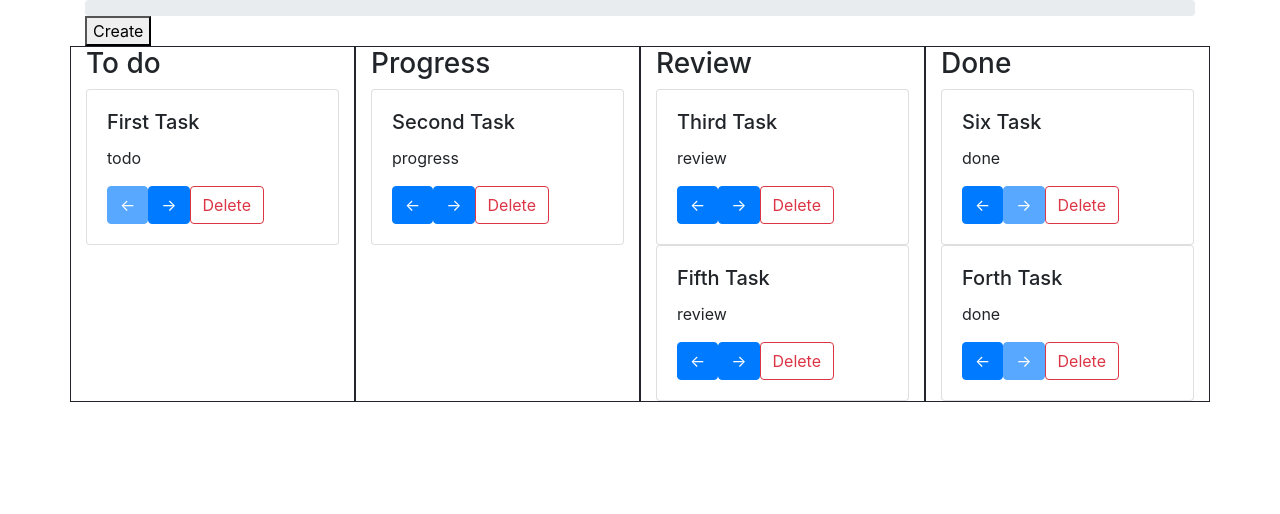
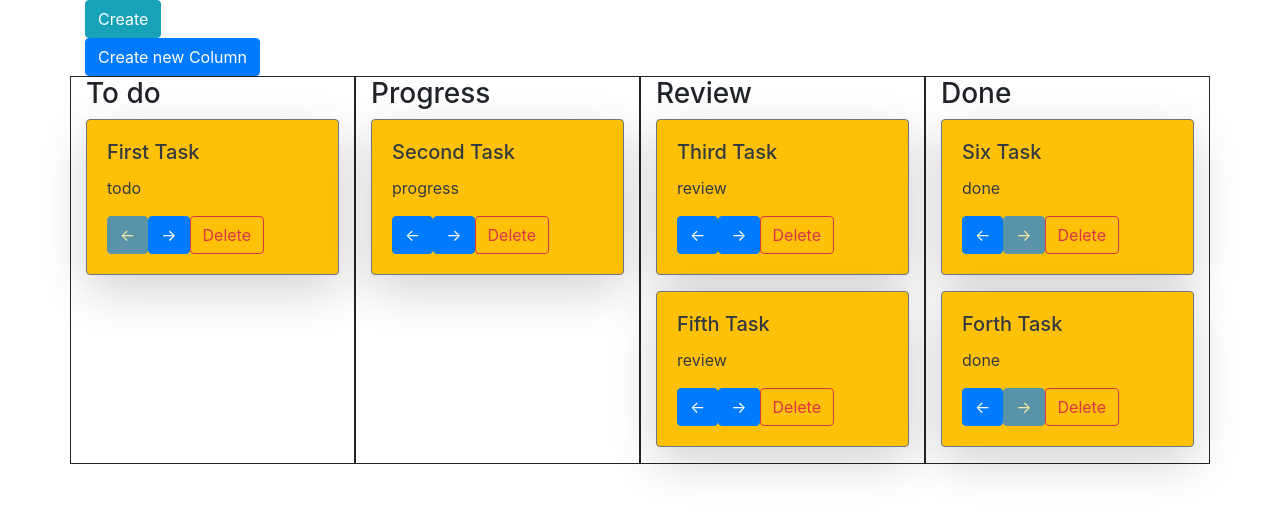
Before and after one commit to igorMokhovyk/kanban_ver_1.0, a React (Create React App) app: page / in a window 1280 px wide. Shown: the top 514 px of the page. Built offline with nearby package versions, Linux system fonts and the light colour scheme.

Commit message:
added Button New Status

```diff
--- a/src/AddNew.js
+++ b/src/AddNew.js
@@ -19,9 +19,9 @@ function AddNew(props) {
 
     return (
         <div>
-            <div className="progress">
+            <div>
             </div>
-            <button onClick={() => setCreateMode(true)}>Create</button>
+            <Button color='info' onClick={() => setCreateMode(true)}>Create</Button>
             {createMode &&
             <>
 
@@ -32,11 +32,12 @@ function AddNew(props) {
                         <Input type="text" value={nameInput} placeholder="type name here"
                                onChange={(event) => setNameInput(event.target.value)}/>
                         <Label>Status:</Label>
-                        <Input type="select" value={statusInput} onChange={(event) => setStatusInput(event.target.value)}>
-                            <option value='todo'>To do</option>
-                            <option value='progress'>In progress</option>
-                            <option value='review'>Review</option>
-                            <option value='done'>Done</option>
+                        <Input type="select" value={statusInput}
+                               onChange={(event) => setStatusInput(event.target.value)}>
+                            {props.column.map(el => <option>{el.title}</option>)}
+                            {/*<option value='progress'>In progress</option>*/}
+                            {/*<option value='review'>Review</option>*/}
+                            {/*<option value='done'>Done</option>*/}
                         </Input>
                     </ModalBody>
                     <ModalFooter>
--- a/src/App.css
+++ b/src/App.css
@@ -1,3 +1,4 @@
 .App {
   text-align: left;
+
 }
--- a/src/App.js
+++ b/src/App.js
@@ -5,6 +5,7 @@ import 'bootstrap/dist/css/bootstrap.css';
 
 
 import AddNew from "./AddNew";
+import NewStatus from "./NewStatus";
 
 
 const taskList = [
@@ -31,9 +32,19 @@ function App() {
 
 
     const [tasks, setTask] = useState(taskList);
+    const [column, setColumn] = useState(columnArray)
+
+
+    const createStatuse = (inputStatuse) => {
+
+        const newStatus = [...column, {id: Math.random(), title: inputStatuse, status: inputStatuse}];
+        setColumn(newStatus);
+        statuses.push(inputStatuse);
+    }
+
 
     const createTask = (newName, newStatus) => {
-        const newTask = [...tasks, {id:Math.random(), name: newName, status: newStatus}]
+        const newTask = [...tasks, {id: Math.random(), name: newName, status: newStatus}]
         setTask(newTask);
     }
 
@@ -63,15 +74,20 @@ function App() {
 
     return (
 
+        <div className='App'>
+            <div className="container">
 
-        <div className="container">
-            <AddNew createTask={createTask}/>
-            <div className="row">
+                <AddNew createTask={createTask} column={column}/>
+                <NewStatus createStatuse={createStatuse}/>
+                <div className="row">
 
-                {columnArray.map(el => <Column column={el}
-                                               task={tasks} key={el.id}
-                                               changeTaskStatus={changeTaskStatus}
-                                               buttonDelete={buttonDelete}/>)}
+                    {column.map(el => <Column column={el}
+                                              task={tasks} key={el.id}
+                                              changeTaskStatus={changeTaskStatus}
+                                              buttonDelete={buttonDelete}
+                                              statuses={statuses}
+                    />)}
+                </div>
             </div>
         </div>
     );
--- a/src/Column.jsx
+++ b/src/Column.jsx
@@ -8,8 +8,9 @@ function Column(props) {
                 {props.column.title}
             </h3>
             {props.task.filter(el => el.status === props.column.status)
-                .map(el => <Task task={el} changeTaskStatus={props.changeTaskStatus}
-                                 buttonDelete={props.buttonDelete} key={el.id}/>)}
+                .map(el => <Task column={props.column} task={el} changeTaskStatus={props.changeTaskStatus}
+                                 buttonDelete={props.buttonDelete} key={el.id}
+                statuses={props.statuses}/>)}
         </div>
     )
 }
--- /dev/null
+++ b/src/NewStatus.js
@@ -0,0 +1,46 @@
+import React, {useState} from "react";
+import {Button, Modal, ModalHeader, ModalBody, ModalFooter, Input, Label} from 'reactstrap';
+
+
+function NewStatus(props) {
+
+
+    const [statusMode, setStatusMode] = useState(false);
+
+    const [statusInput, setStatusInput] = useState('');
+
+    const createStatusHandler = () => {
+        props.createStatuse(statusInput);
+        setStatusMode(false);
+    }
+
+    return (
+        <>
+            <Button color='primary' onClick={() => setStatusMode(true)}>Create new Column</Button>
+
+            {statusMode &&
+            <>
+
+                <Modal isOpen={statusMode}>
+                    <ModalHeader>Create new Column</ModalHeader>
+                    <ModalBody>
+                        <Label>Column:</Label>
+                        <Input type="text" value={statusInput} placeholder="type name here"
+                               onChange={(event) => setStatusInput(event.target.value)}/>
+
+                    </ModalBody>
+                    <ModalFooter>
+                        <Button color="primary" onClick={createStatusHandler}>Create</Button>{' '}
+                        <Button color="secondary" onClick={() => setStatusMode(false)}>Cancel</Button>
+                    </ModalFooter>
+                </Modal>
+
+            </>
+
+
+            }
+        </>
+    )
+};
+
+export default NewStatus;
--- a/src/Task.jsx
+++ b/src/Task.jsx
@@ -8,14 +8,15 @@ function Task(props) {
 
 
     return (
-        <div className='card'>
+        <div className='card border-secondary text-white bg-warning mb-3 shadow-lg'>
             <div className='card-body'>
-                <h5 className="card-title">{props.task.name}</h5>
-                <p className="card-text">{props.task.status}</p>
+                <h5 className="card-title text-dark">{props.task.name}</h5>
+                <p className="card-text text-dark">{props.task.status}</p>
                 <button className="btn btn-primary" disabled={props.task.status === 'todo'}
                         onClick={() => props.changeTaskStatus(props.task.id, 'left')}>←
                 </button>
-                <button className="btn btn-primary" disabled={props.task.status === 'done'}
+                <button className="btn btn-primary"
+                        disabled={props.task.status === props.statuses[props.statuses.length - 1]}
                         onClick={() => props.changeTaskStatus(props.task.id, 'right')}>→
                 </button>
                 <button className="btn btn-outline-danger"
@@ -24,14 +25,16 @@ function Task(props) {
                 {deleteMode &&
                 <>
 
-                <Modal isOpen={deleteMode}>
-                    <ModalHeader>Do you want to delete "{props.task.name}"?</ModalHeader>
-                    <ModalBody>
-                        <ButtonToggle color="success" onClick={() => props.buttonDelete(props.task.id)}>YES</ButtonToggle>{' '}
-                        <ButtonToggle color="danger" onClick={() => setDeleteMode(false)}>CANCEL</ButtonToggle>{' '}
-                    </ModalBody>
+                    <Modal isOpen={deleteMode}>
+                        <ModalHeader>Do you want to delete "{props.task.name}"?</ModalHeader>
+                        <ModalBody>
+                            <ButtonToggle color="success"
+                                          onClick={() => props.buttonDelete(props.task.id)}>YES</ButtonToggle>{' '}
+                            <ButtonToggle color="danger"
+                                          onClick={() => setDeleteMode(false)}>CANCEL</ButtonToggle>{' '}
+                        </ModalBody>
 
-                </Modal>
+                    </Modal>
                 </>
                 }
             </div>
```
